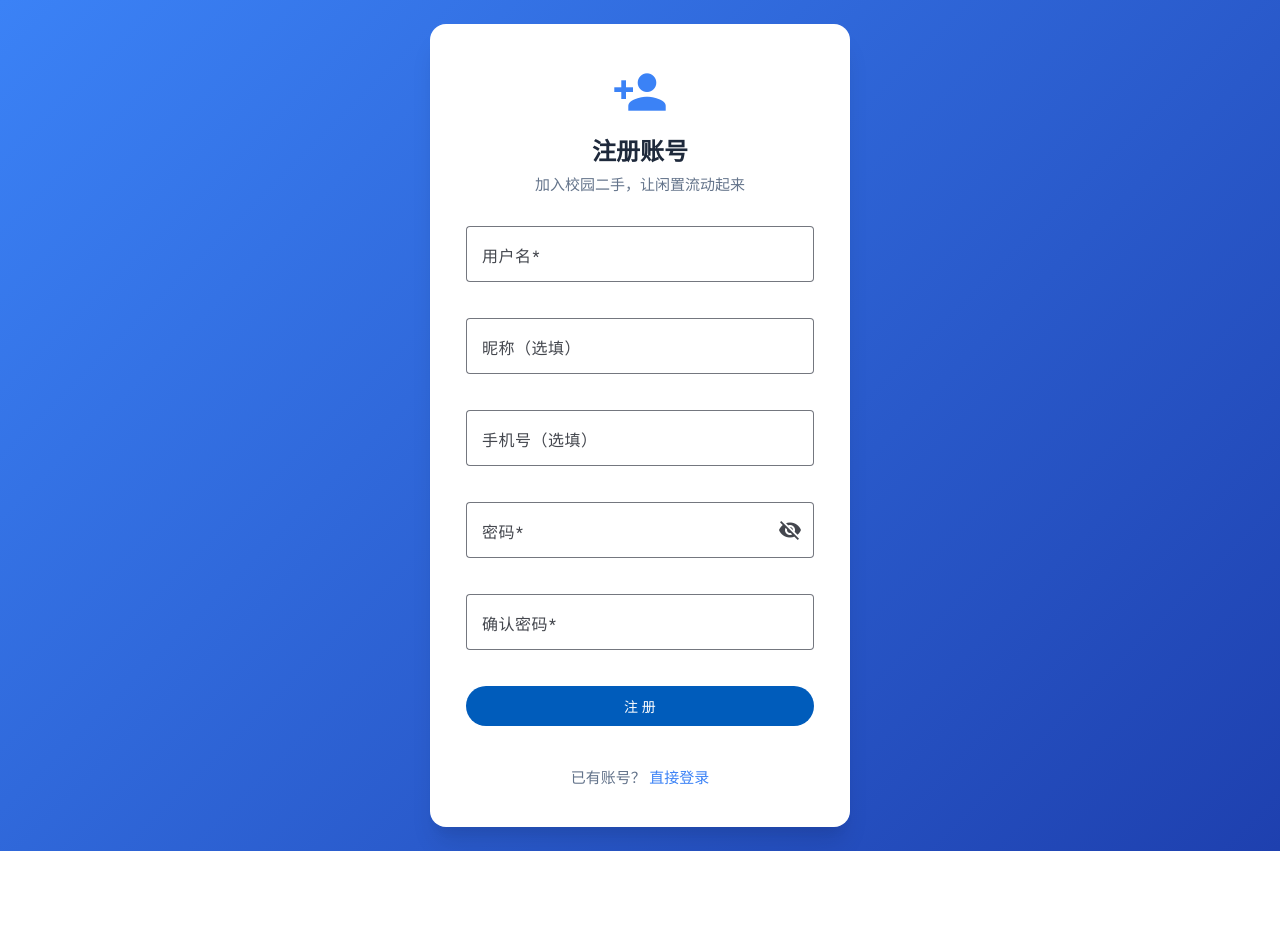
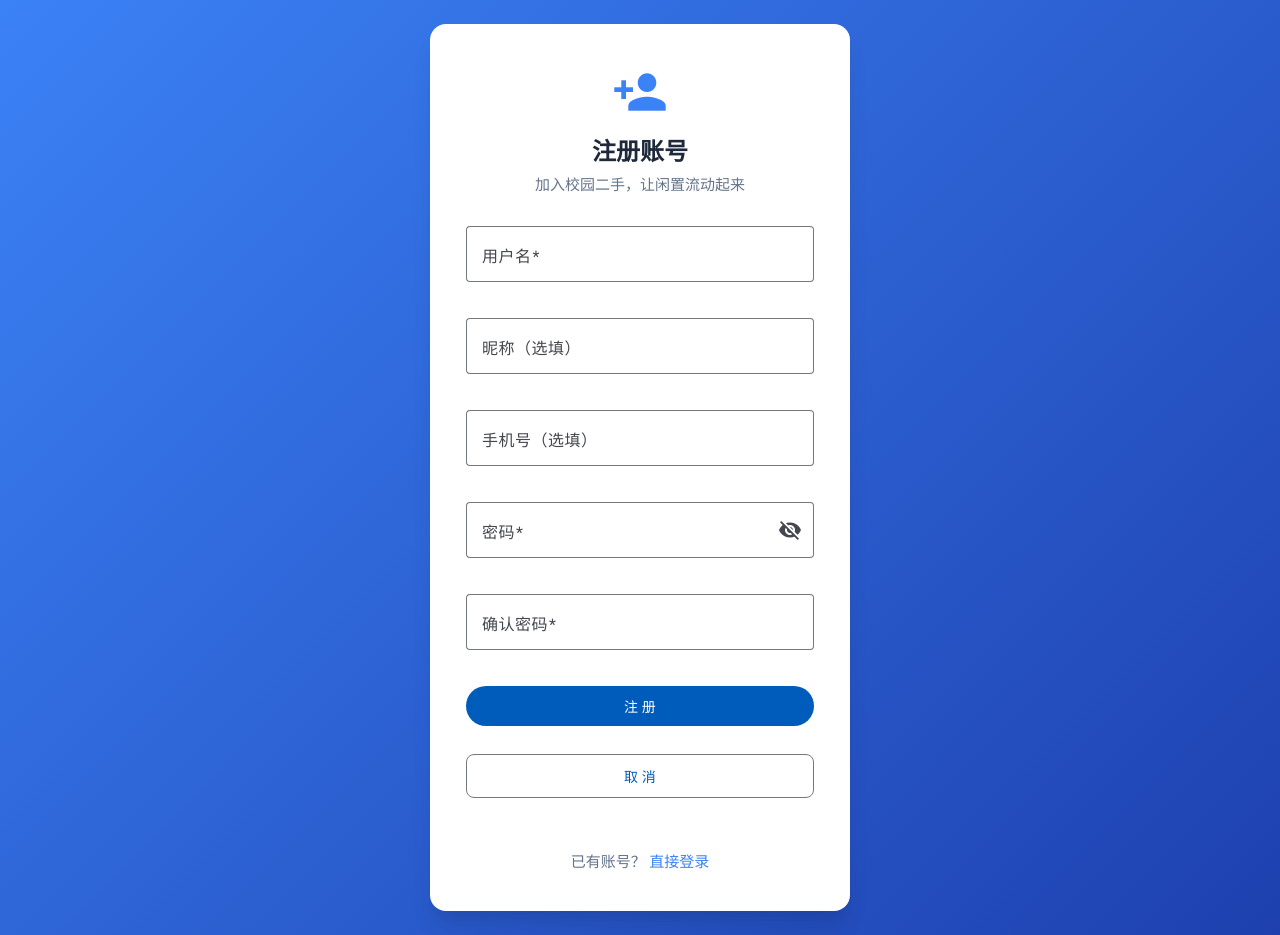
Before and after one commit to Gshelldong/campus-reuse-market, an Angular app in the folder frontend/: page /register in a window 1280 px wide. Before the commit the page ends 851 px from the top, so only its background shows below. Built offline with nearby package versions, Linux system fonts and the light colour scheme.

Commit message:
添加首页链接

```diff
--- a/frontend/src/app/layout/main-layout.html
+++ b/frontend/src/app/layout/main-layout.html
@@ -1,7 +1,7 @@
 <mat-toolbar class="nav-toolbar">
   <a routerLink="/home" class="brand">
     <mat-icon>recycling</mat-icon>
-    <span>校园二手</span>
+    <span>校园二手交易平台</span>
   </a>
 
   <nav class="nav-links">
--- a/frontend/src/app/pages/auth/login.css
+++ b/frontend/src/app/pages/auth/login.css
@@ -47,6 +47,24 @@
   margin-bottom: 16px;
 }
 
+.button-row {
+  display: flex;
+  flex-direction: column;
+  gap: 12px;
+  margin-bottom: 12px;
+}
+
+.cancel-btn {
+  border-radius: 8px;
+  height: 44px;
+  transition: all 0.2s;
+
+  &:hover {
+    transform: translateY(-1px);
+    box-shadow: 0 4px 12px rgba(0, 0, 0, 0.08);
+  }
+}
+
 .error-tip {
   color: #ef4444;
   font-size: 14px;
@@ -54,6 +72,17 @@
   padding: 8px 12px;
   background: #fef2f2;
   border-radius: 6px;
+}
+
+.brand-link {
+  text-decoration: none;
+  color: inherit;
+  display: block;
+  transition: opacity 0.2s;
+
+  &:hover {
+    opacity: 0.85;
+  }
 }
 
 .auth-switch {
--- a/frontend/src/app/pages/auth/login.html
+++ b/frontend/src/app/pages/auth/login.html
@@ -1,10 +1,12 @@
 <div class="auth-wrapper">
   <mat-card class="auth-card">
-    <div class="auth-header">
-      <mat-icon color="primary">recycling</mat-icon>
-      <h1>校园二手交易平台</h1>
-      <p>登录账号，开启闲置交易</p>
-    </div>
+    <a routerLink="/home" class="brand-link">
+      <div class="auth-header">
+        <mat-icon color="primary">recycling</mat-icon>
+        <h1>校园二手交易平台</h1>
+        <p>登录账号，开启闲置交易</p>
+      </div>
+    </a>
 
     <form [formGroup]="form" (ngSubmit)="submit()">
       <mat-form-field appearance="outline" class="full-width">
--- a/frontend/src/app/pages/auth/register.html
+++ b/frontend/src/app/pages/auth/register.html
@@ -68,9 +68,14 @@
         <p class="error-tip">{{ errorMsg() }}</p>
       }
 
-      <button mat-flat-button color="primary" type="submit" class="full-width" [disabled]="loading()">
-        {{ loading() ? '注册中…' : '注 册' }}
-      </button>
+      <div class="button-row">
+        <button mat-flat-button color="primary" type="submit" class="full-width" [disabled]="loading()">
+          {{ loading() ? '注册中…' : '注 册' }}
+        </button>
+        <button mat-stroked-button routerLink="/home" class="full-width cancel-btn">
+          取 消
+        </button>
+      </div>
     </form>
 
     <p class="auth-switch">
```
